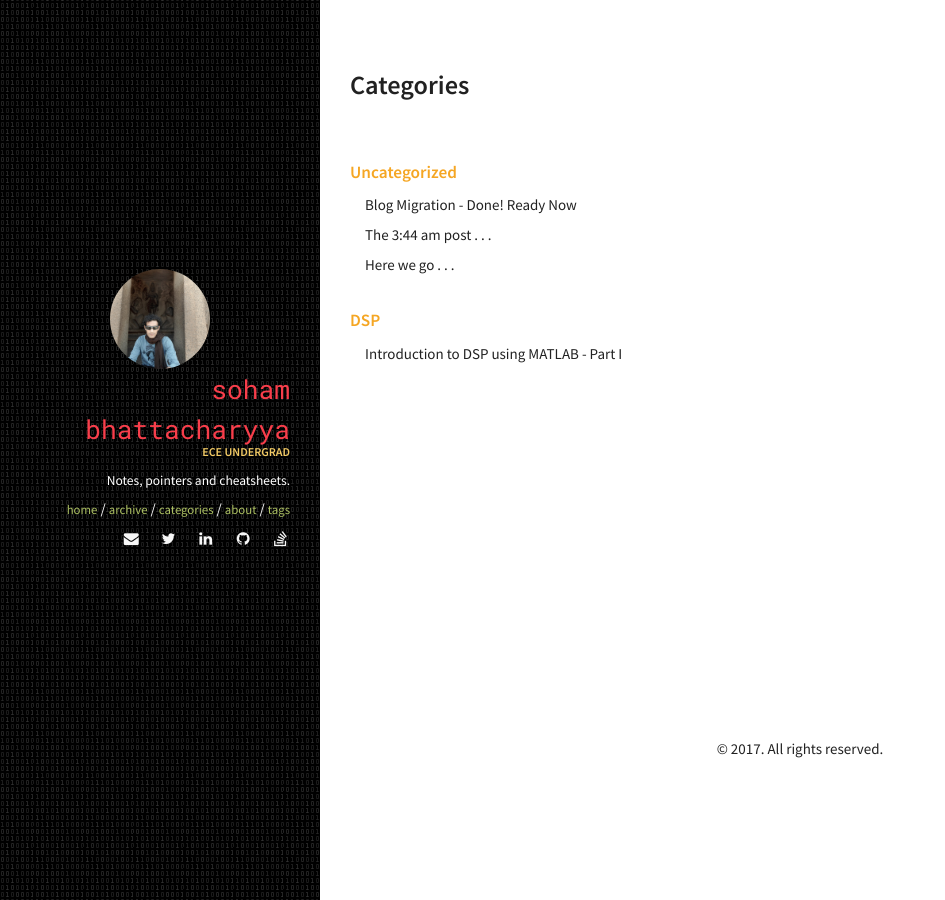
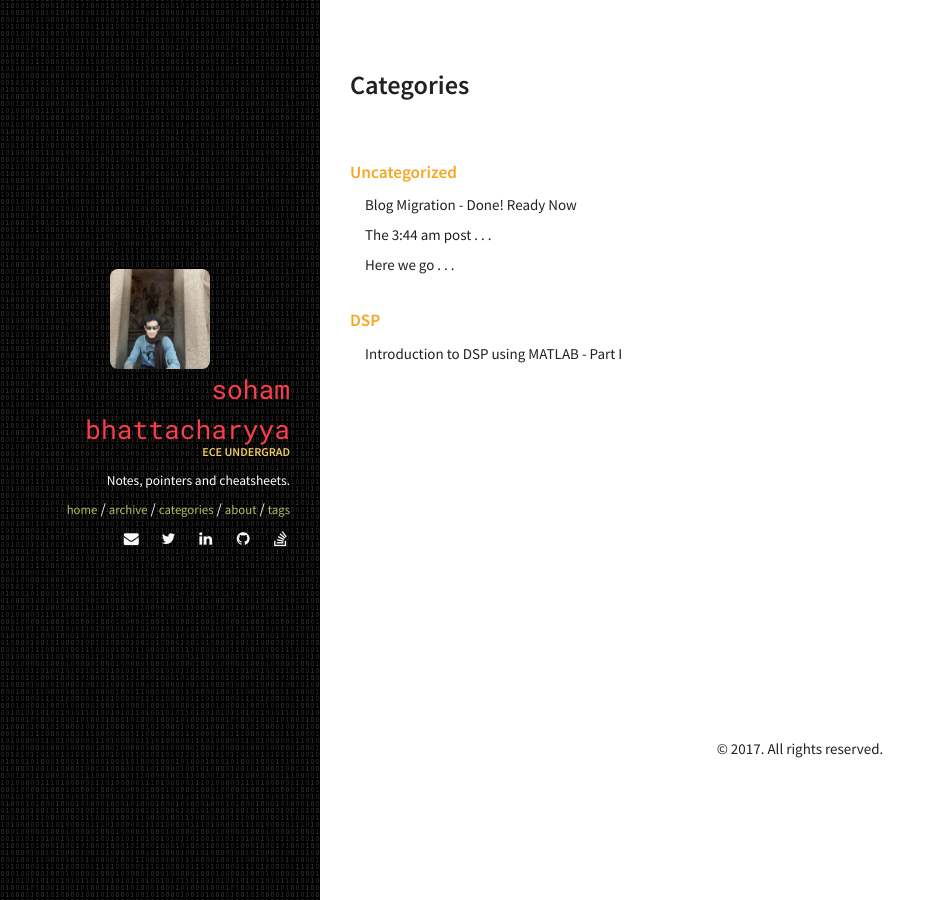
Before and after one commit to sohambhattacharyya/sohambhattacharyya.github.io, a Jekyll site: the page built from categories/index.html, in a window 1280 px wide. Shown: the whole page, without its empty margins (0-945 px from the left). Built offline with Jekyll 4.4.1, drawn with Linux system fonts in a browser that asks for light colours.

Commit message:
Updated avatar border-radius.

```diff
--- a/_sass/pages/_layout.scss
+++ b/_sass/pages/_layout.scss
@@ -22,7 +22,7 @@
   color: #F8F8F8;
   padding: 0 30px;
   .avatar {
-    border-radius: 50%;
+    border-radius: 8%;
     width: 100px;
     height: 100px;
     float: none;
```
